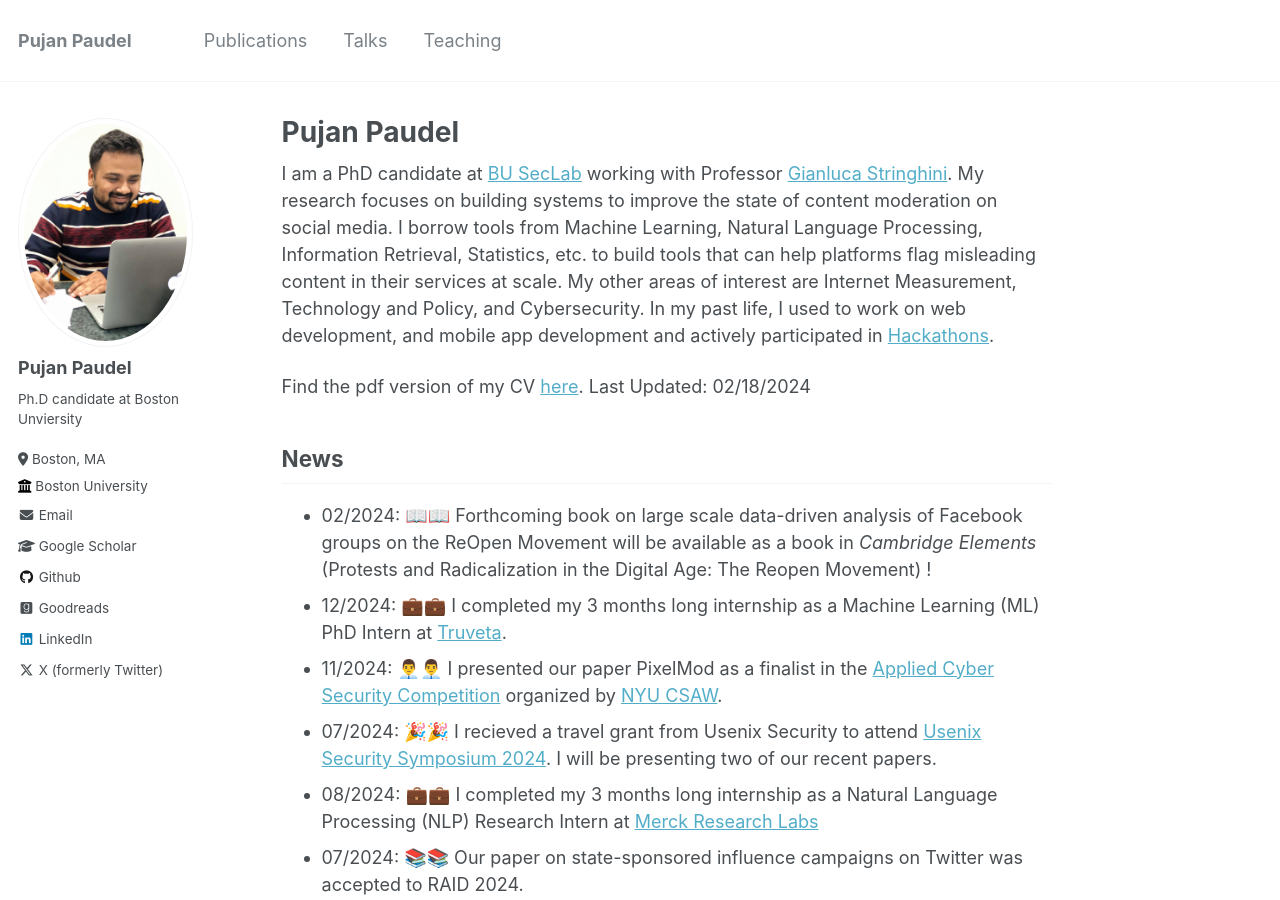
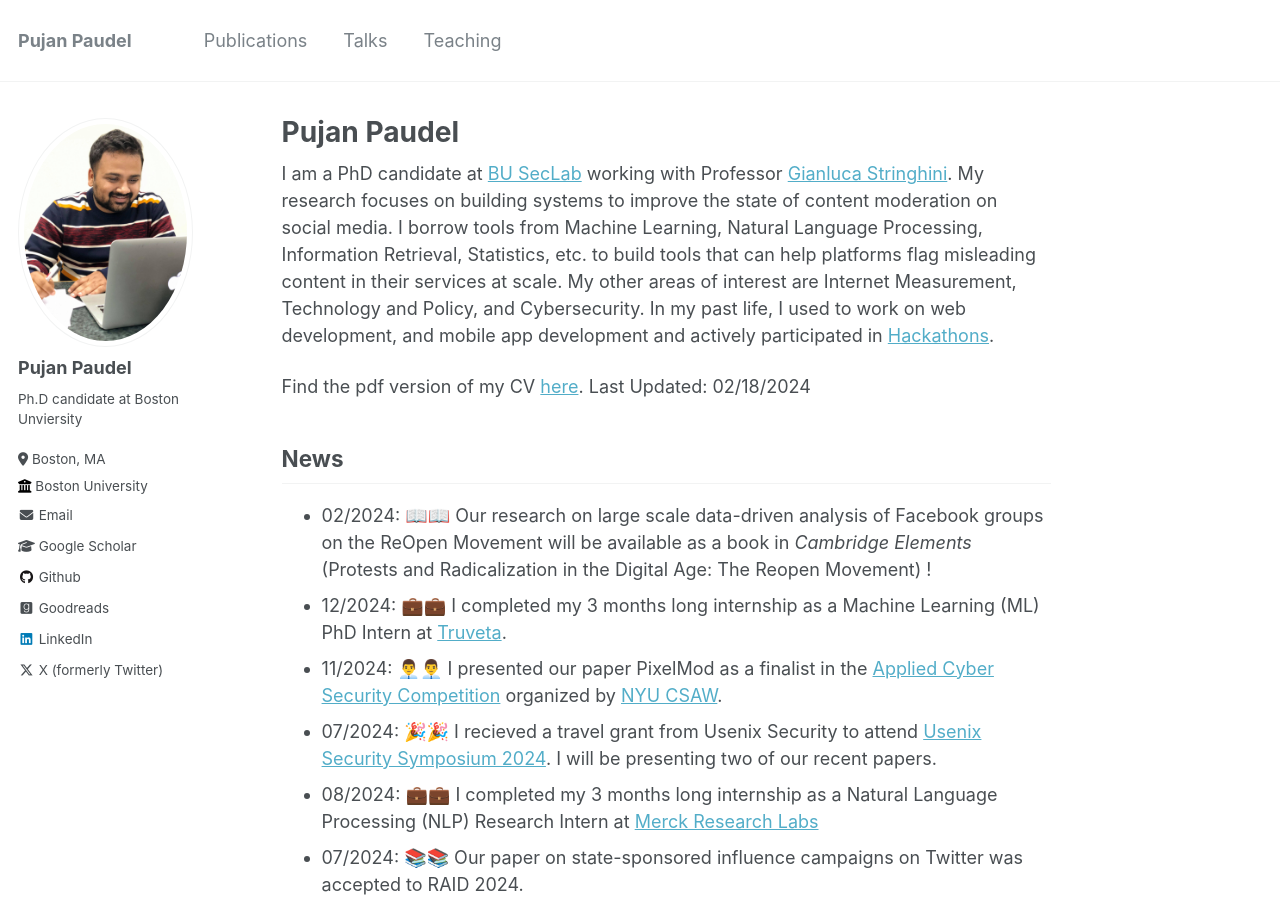
Before and after one commit to codepujan/codepujan.github.io, a Jekyll site: the page built from _pages/about.md, in a window 1280 px wide and 900 px high. Built offline with Jekyll 4.4.1, drawn with Linux system fonts in a browser that asks for light colours.

Commit message:
Update about.md

```diff
--- a/_pages/about.md
+++ b/_pages/about.md
@@ -13,7 +13,7 @@ Find the pdf version of my CV <a href="files/pujan_cv_updated.pdf" target="_blan
 
 News
 ------
-* 02/2024: 📖📖 Forthcoming book on large scale data-driven analysis of Facebook groups on the ReOpen Movement will be available as a book in _Cambridge Elements_ (Protests and Radicalization in the Digital Age: The Reopen Movement) !
+* 02/2024: 📖📖 Our research on large scale data-driven analysis of Facebook groups on the ReOpen Movement will be available as a book in _Cambridge Elements_ (Protests and Radicalization in the Digital Age: The Reopen Movement) !
 * 12/2024: 💼💼 I completed my 3 months long internship as a Machine Learning (ML) PhD Intern at [Truveta](https://www.truveta.com/).
 * 11/2024: 👨‍💼👨‍💼 I presented our paper PixelMod as a finalist in the [Applied Cyber Security Competition](https://www.csaw.io/research) organized by [NYU CSAW](https://www.csaw.io/).
 * 07/2024: 🎉🎉 I recieved a travel grant from Usenix Security to attend [Usenix Security Symposium 2024](https://www.usenix.org/conference/usenixsecurity24). I will be presenting two of our recent papers.
```
